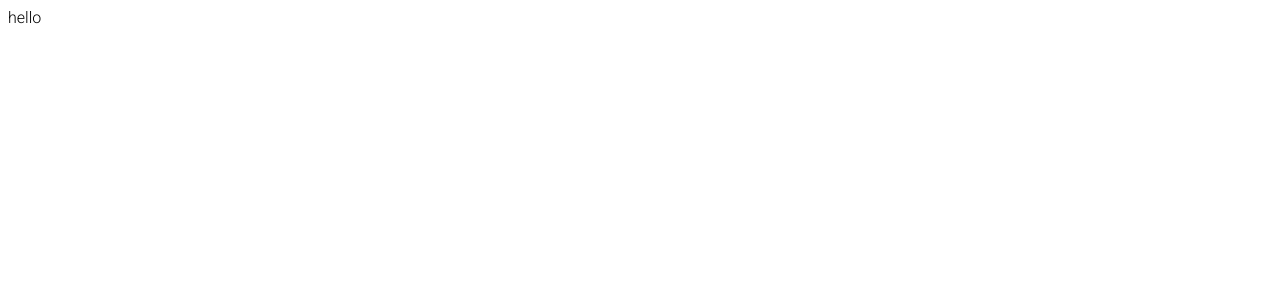
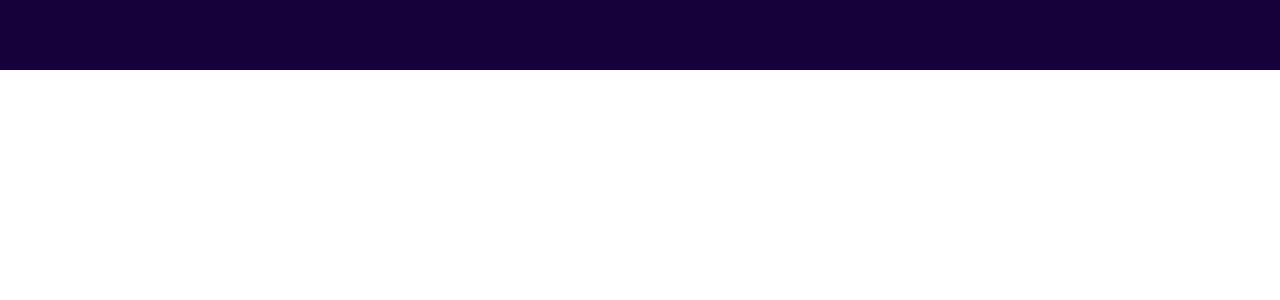
Before and after one commit to Mariia22/Portfolio, a React (Create React App) app: page / in a window 1280 px wide. Shown: the top 300 px of the page. Built offline with nearby package versions, Linux system fonts and the light colour scheme.

Commit message:
add components

```diff
--- a/package.json
+++ b/package.json
@@ -8,6 +8,7 @@
     "@testing-library/user-event": "^12.8.3",
     "@types/jest": "^26.0.24",
     "@types/node": "^12.20.37",
+    "@types/node-sass": "^4.11.2",
     "@types/react": "^17.0.37",
     "@types/react-dom": "^17.0.11",
     "react": "^17.0.2",
--- a/public/index.html
+++ b/public/index.html
@@ -12,6 +12,7 @@
   <style>
     * {
       font-family: 'Roboto', sans-serif;
+      margin: 0;
     }
   </style>
 </head>
--- a/src/App.tsx
+++ b/src/App.tsx
@@ -1,9 +1,13 @@
-import React from 'react';
+import Intro from './components/Intro/Intro';
+import Topbar from './components/Topbar/Topbar';
 
 function App() {
   return (
     <div className="App">
-      hello
+      <Topbar />
+      <div className="sections">
+        <Intro />
+      </div>
     </div>
   );
 }
--- /dev/null
+++ b/src/components/Contact/Contact.scss
@@ -0,0 +1,3 @@
+.contact{
+  background-color: lightblue;
+}
--- /dev/null
+++ b/src/components/Intro/Intro.scss
@@ -0,0 +1,3 @@
+.intro{
+  background-color: lightcoral;
+}
--- /dev/null
+++ b/src/components/Intro/Intro.tsx
@@ -0,0 +1,9 @@
+import React from 'react'
+
+export default function Intro() {
+  return (
+    <div className="intro">
+
+    </div>
+  )
+}
--- /dev/null
+++ b/src/components/Topbar/Topbar.scss
@@ -0,0 +1,5 @@
+.topbar{
+  width: 100%;
+  height: 70px;
+  background-color: #15023a;
+}
--- /dev/null
+++ b/src/components/Topbar/Topbar.tsx
@@ -0,0 +1,9 @@
+import './Topbar.scss'
+
+export default function Topbar() {
+  return (
+    <div className='topbar'>
+
+    </div>
+  )
+}
--- /dev/null
+++ b/src/components/Works/Works.scss
@@ -0,0 +1,3 @@
+.works{
+  background-color: lightgreen;
+}
--- /dev/null
+++ b/src/react-app-env.d.ts
@@ -0,0 +1 @@
+/// <reference types="react-scripts" />
```
Also changed, not shown: src/components/Contact/Contact.tsx (added, +9 -0 lines), src/components/Works/Works.tsx (added, +9 -0 lines), 1 other file (tests, documents, lock files or other folders).
